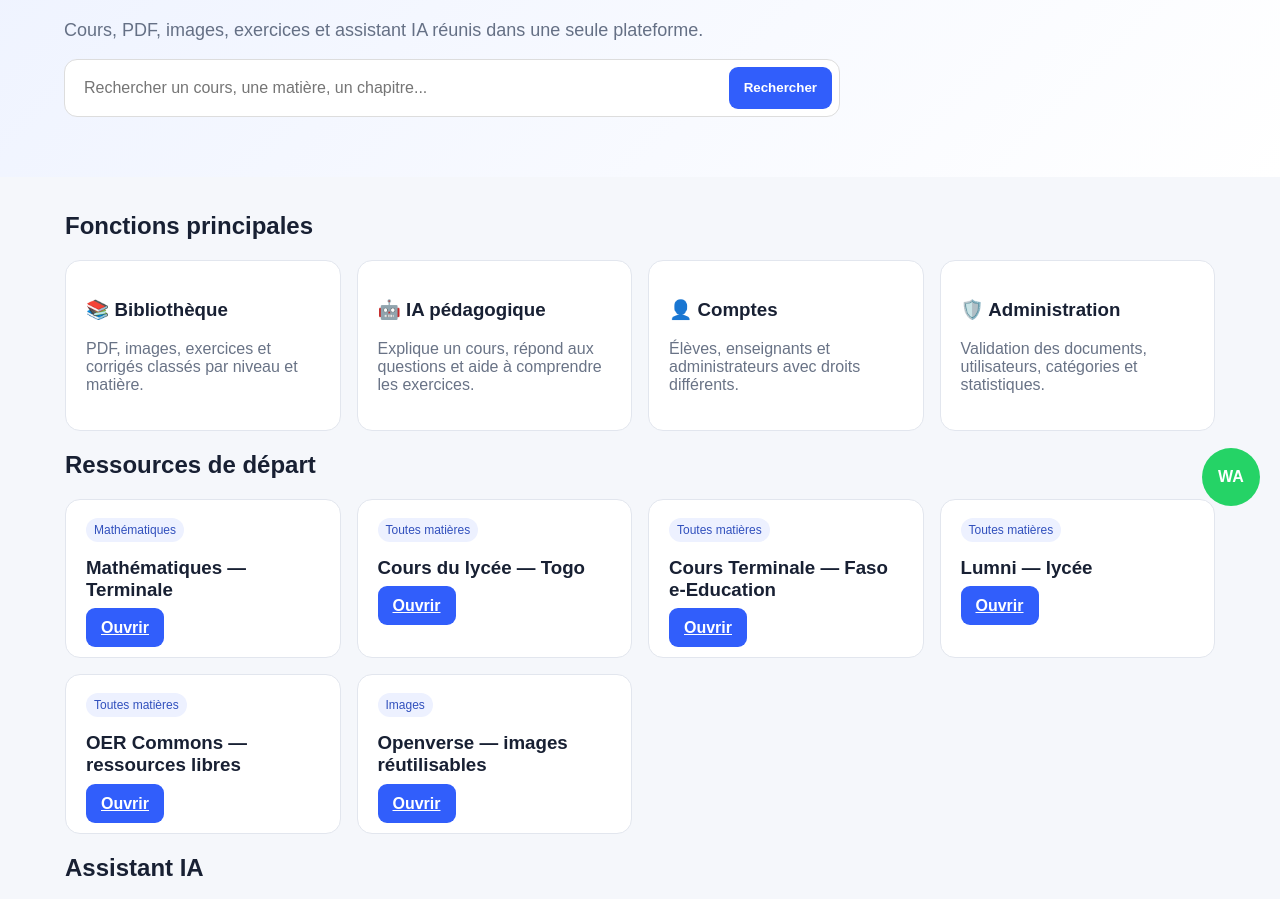
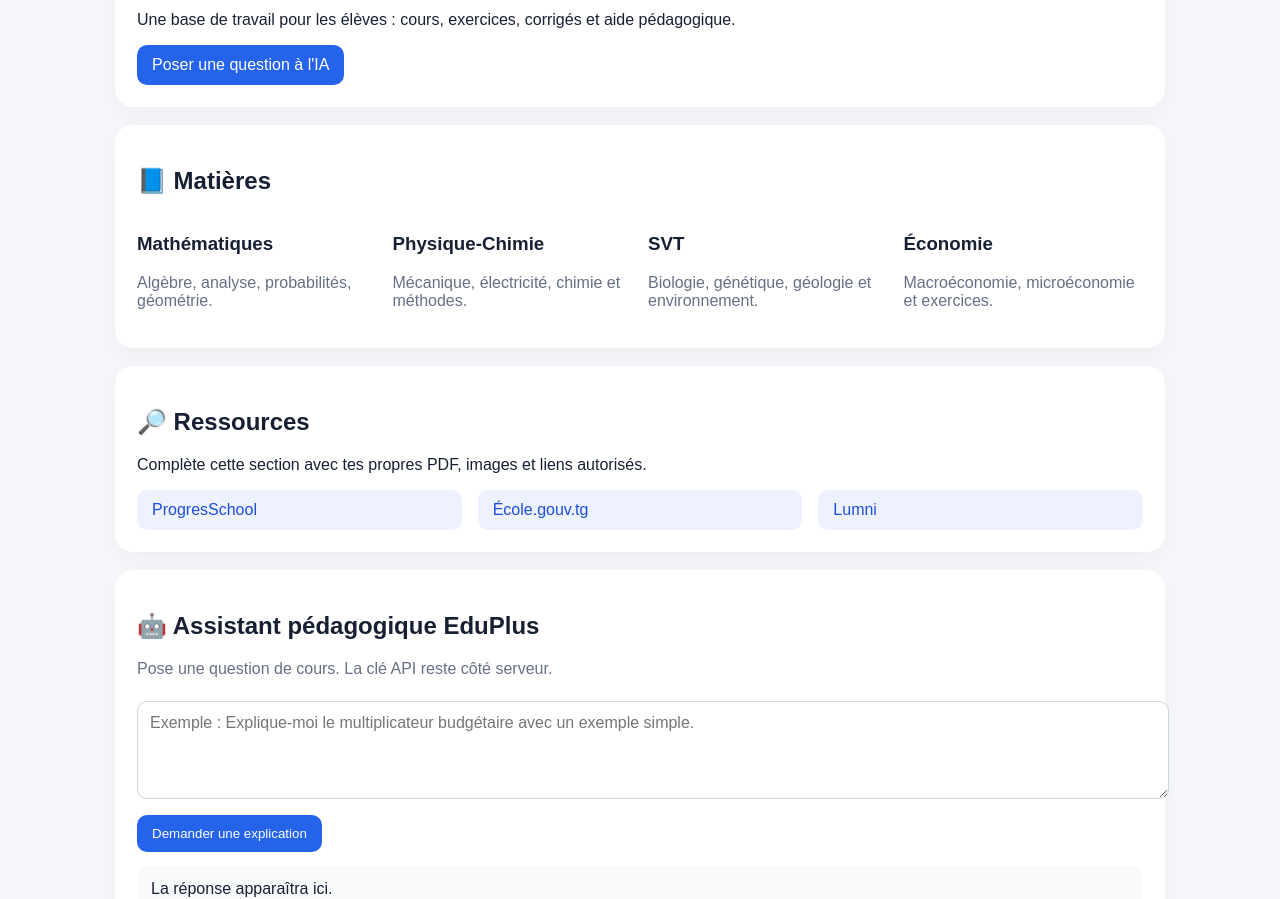
Before and after one commit to katakayaobertrand-afk/eduplus, a website: page index.html in a window 1280 px wide. Shown: the part 274-1173 px from the top of the page. Drawn offline with Linux system fonts and the light colour scheme.

Commit message:
Add files via upload

```diff
--- a/index.html
+++ b/index.html
@@ -1,32 +1,28 @@
-<!doctype html><html lang="fr"><head><meta charset="utf-8"><meta name="viewport" content="width=device-width,initial-scale=1"><title>EduPlus Pro</title>
+<!doctype html>
+<html lang="fr"><head><meta charset="utf-8"><meta name="viewport" content="width=device-width,initial-scale=1">
+<title>EduPlus — Plateforme éducative</title>
 <style>
-body{margin:0;font-family:Arial,sans-serif;background:#f5f7fb;color:#182033}header{background:#fff;border-bottom:1px solid #ddd;padding:15px 5%;display:flex;gap:20px;align-items:center;position:sticky;top:0}.logo{font-size:24px;font-weight:800;color:#315efb}.sp{flex:1}.btn{padding:11px 15px;border:0;border-radius:9px;font-weight:bold;cursor:pointer}.p{background:#315efb;color:white}.s{background:#edf1ff;color:#3150bd}.hero{padding:60px 5%;background:linear-gradient(135deg,#edf2ff,#fff)}h1{font-size:42px;max-width:700px}.hero p{font-size:18px;color:#657085}.search{display:flex;max-width:760px;background:white;border:1px solid #ddd;padding:7px;border-radius:13px}.search input{flex:1;border:0;padding:12px;font-size:16px;outline:0}main{max-width:1150px;margin:35px auto;padding:0 20px}.grid{display:grid;grid-template-columns:repeat(auto-fit,minmax(230px,1fr));gap:16px}.card{background:white;border:1px solid #e2e6ee;border-radius:15px;padding:20px}.tag{font-size:12px;background:#edf1ff;color:#3150bd;padding:5px 8px;border-radius:20px}.muted{color:#697386}.ai{background:#111827;color:#fff;border-radius:17px;padding:25px}.ai input{width:100%;padding:12px;border-radius:9px;border:0;margin:12px 0}.out{background:white;color:#172033;border-radius:9px;padding:15px;min-height:50px}.wa{position:fixed;right:20px;bottom:20px;background:#25d366;color:#fff;border-radius:50%;width:58px;height:58px;display:grid;place-items:center;text-decoration:none;font-weight:bold}
-</style></head><body>
-<header><div class="logo">EduPlus</div><span>Ressources</span><span>Assistant IA</span><span>Mon compte</span><div class="sp"></div><button class="btn s" onclick="login()">Connexion</button></header>
-<section class="hero"><h1>La bibliothèque scolaire intelligente.</h1><p>Cours, PDF, images, exercices et assistant IA réunis dans une seule plateforme.</p><div class="search"><input id="q" placeholder="Rechercher un cours, une matière, un chapitre..."><button class="btn p" onclick="search()">Rechercher</button></div></section>
-<main>
-<h2>Fonctions principales</h2><div class="grid">
-<div class="card"><h3>📚 Bibliothèque</h3><p class="muted">PDF, images, exercices et corrigés classés par niveau et matière.</p></div>
-<div class="card"><h3>🤖 IA pédagogique</h3><p class="muted">Explique un cours, répond aux questions et aide à comprendre les exercices.</p></div>
-<div class="card"><h3>👤 Comptes</h3><p class="muted">Élèves, enseignants et administrateurs avec droits différents.</p></div>
-<div class="card"><h3>🛡️ Administration</h3><p class="muted">Validation des documents, utilisateurs, catégories et statistiques.</p></div>
-</div>
-<h2>Ressources de départ</h2><div id="resources" class="grid"></div>
-<h2>Assistant IA</h2><div class="ai"><h3>Pose ta question</h3><input id="aiq" placeholder="Ex. Explique les dérivées de Terminale simplement"><button class="btn p" onclick="ask()">Demander à l'IA</button><div id="out" class="out">La connexion au backend IA est prête à être configurée.</div></div>
-<h2>Compte</h2><div class="card"><button class="btn p" onclick="login()">Créer mon compte / Se connecter</button></div>
-</main>
-<a class="wa" href="https://wa.me/22871730120?text=Bonjour%20EduPlus%2C%20je%20voudrais%20des%20informations." target="_blank">WA</a>
+body{margin:0;font-family:Arial,sans-serif;background:#f5f7fb;color:#172033}header{background:linear-gradient(135deg,#1d4ed8,#7c3aed);color:#fff;padding:28px 18px}.wrap{max-width:1050px;margin:auto}.brand{font-size:30px;font-weight:800}.tag{margin-top:6px}nav{display:flex;gap:10px;flex-wrap:wrap;margin-top:20px}nav a{color:#fff;text-decoration:none;background:#ffffff22;padding:9px 13px;border-radius:10px}main{padding:24px 18px}.hero,.card{background:#fff;border-radius:18px;padding:22px;margin-bottom:18px;box-shadow:0 6px 24px #0000000b}.grid{display:grid;grid-template-columns:repeat(auto-fit,minmax(220px,1fr));gap:16px}.btn{display:inline-block;border:0;border-radius:10px;padding:11px 15px;background:#2563eb;color:#fff;text-decoration:none;cursor:pointer}.secondary{background:#eef2ff;color:#1d4ed8}input,textarea{width:100%;padding:12px;border:1px solid #d0d5dd;border-radius:10px;margin:7px 0 12px;font:inherit}#answer{white-space:pre-wrap;background:#f8fafc;border-radius:12px;padding:14px;min-height:55px}.muted{color:#667085}footer{text-align:center;padding:30px;color:#667085}
+</style></head>
+<body>
+<header><div class="wrap"><div class="brand">📚 EduPlus</div><div class="tag">Cours, ressources, exercices et assistant pédagogique</div>
+<nav><a href="#cours">Cours</a><a href="#ressources">Ressources</a><a href="#ia">Assistant IA</a><a href="https://wa.me/22871730120?text=Bonjour%20EduPlus%2C%20j%27ai%20une%20question." target="_blank">WhatsApp</a></nav></div></header>
+<main class="wrap">
+<section class="hero"><h1>Bienvenue sur EduPlus</h1><p>Une base de travail pour les élèves : cours, exercices, corrigés et aide pédagogique.</p><a class="btn" href="#ia">Poser une question à l'IA</a></section>
+<section id="cours" class="card"><h2>📘 Matières</h2><div class="grid">
+<div><h3>Mathématiques</h3><p class="muted">Algèbre, analyse, probabilités, géométrie.</p></div>
+<div><h3>Physique-Chimie</h3><p class="muted">Mécanique, électricité, chimie et méthodes.</p></div>
+<div><h3>SVT</h3><p class="muted">Biologie, génétique, géologie et environnement.</p></div>
+<div><h3>Économie</h3><p class="muted">Macroéconomie, microéconomie et exercices.</p></div>
+</div></section>
+<section id="ressources" class="card"><h2>🔎 Ressources</h2><p>Complète cette section avec tes propres PDF, images et liens autorisés.</p><div class="grid">
+<a class="btn secondary" href="https://www.progres-school.com/" target="_blank">ProgresSchool</a>
+<a class="btn secondary" href="https://ecole.gouv.tg/" target="_blank">École.gouv.tg</a>
+<a class="btn secondary" href="https://www.lumni.fr/" target="_blank">Lumni</a></div></section>
+<section id="ia" class="card"><h2>🤖 Assistant pédagogique EduPlus</h2><p class="muted">Pose une question de cours. La clé API reste côté serveur.</p>
+<textarea id="question" rows="4" placeholder="Exemple : Explique-moi le multiplicateur budgétaire avec un exemple simple."></textarea>
+<button class="btn" onclick="ask()">Demander une explication</button><div id="answer" style="margin-top:14px">La réponse apparaîtra ici.</div></section>
+</main><footer>EduPlus · Projet éducatif</footer>
 <script>
-const data=[
-["Mathématiques — Terminale","Mathématiques","https://progresschool.fr/bibliotheque/terminale"],
-["Cours du lycée — Togo","Toutes matières","https://ecole.gouv.tg/lycee/course/index.php?categoryid=4&lang=fr"],
-["Cours Terminale — Faso e-Education","Toutes matières","https://fasoeducation.bf/espace-eleves/secondaire/secondaire-general/cours-terminale-generale.html"],
-["Lumni — lycée","Toutes matières","https://www.lumni.fr/"],
-["OER Commons — ressources libres","Toutes matières","https://oercommons.org/"],
-["Openverse — images réutilisables","Images","https://openverse.org/"]];
-function render(a=data){resources.innerHTML=a.map(x=>`<div class="card"><span class="tag">${x[1]}</span><h3>${x[0]}</h3><a class="btn p" href="${x[2]}" target="_blank">Ouvrir</a></div>`).join("")}
-function search(){let q=document.getElementById("q").value.toLowerCase();render(data.filter(x=>x.join(" ").toLowerCase().includes(q)))}
-async function ask(){let q=aiq.value.trim();if(!q)return;out.textContent="Analyse de ta question…";try{let r=await fetch("/api/ai",{method:"POST",headers:{"Content-Type":"application/json"},body:JSON.stringify({question:q})});let j=await r.json();out.textContent=j.answer||j.error||"Réponse indisponible."}catch(e){out.textContent="Le serveur IA n'est pas encore démarré. Consulte README pour l'activer."}}
-function login(){alert("Le backend d'authentification est fourni dans le dossier server. Configure la base de données puis démarre le serveur.")}
-render();
+async function ask(){const q=document.getElementById('question').value.trim(),box=document.getElementById('answer');if(!q){box.textContent="Écris d'abord une question.";return}box.textContent="⏳ Réflexion en cours…";try{const r=await fetch('/api/ai',{method:'POST',headers:{'Content-Type':'application/json'},body:JSON.stringify({question:q})});const d=await r.json();if(!r.ok)throw new Error(d.error||"Erreur");box.textContent=d.answer||"Réponse vide."}catch(e){box.textContent="Erreur : "+e.message}}
 </script></body></html>
```
Also changed, not shown: ai.js (added, +22 -0 lines), package.json (+7 -5 lines), README.md, 2 other files.
